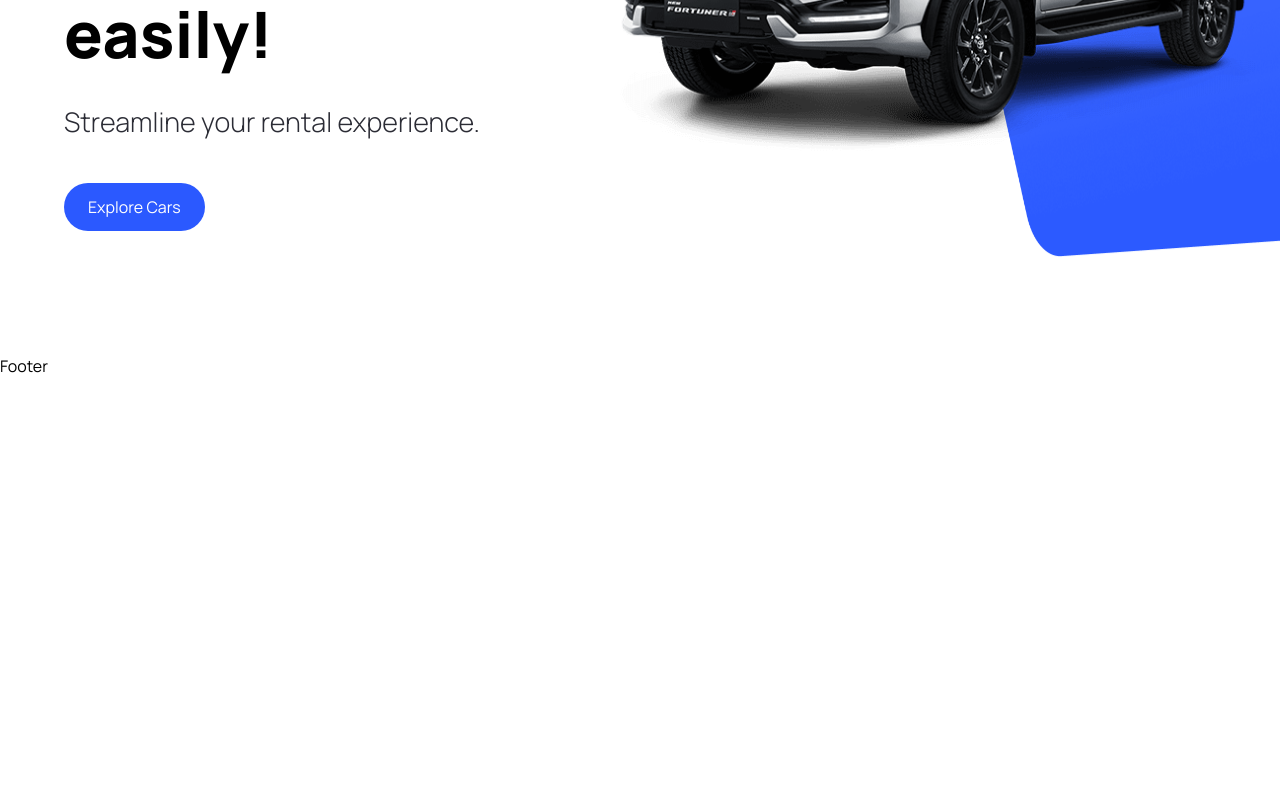
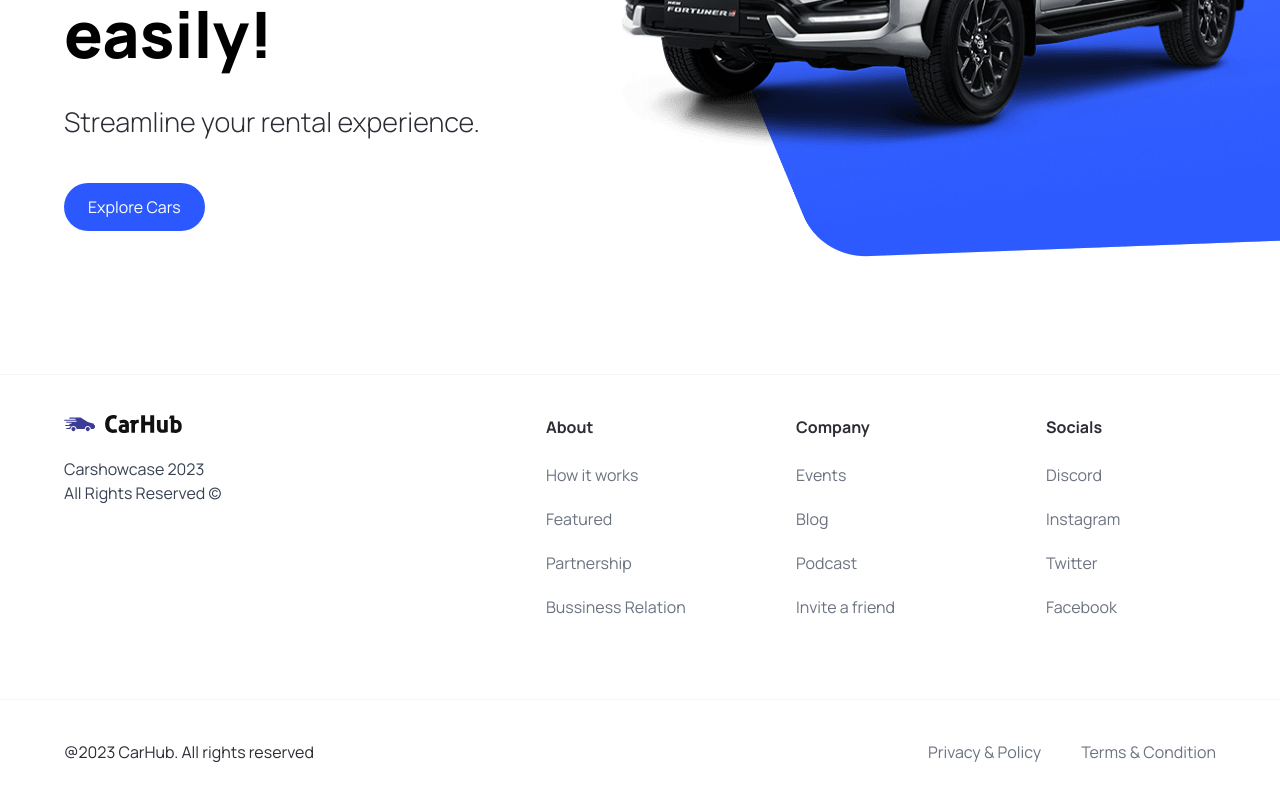
Before and after one commit to chanelmoreno/car_showcase, a Next.js app: page / in a window 1280 px wide. Shown: the part 446-1246 px from the top of the page. Before the commit the page ends 824 px from the top, so only its background shows below. Built offline with nearby package versions, Linux system fonts and the light colour scheme.

Commit message:
completed footer

```diff
--- a/components/Footer.tsx
+++ b/components/Footer.tsx
@@ -1,9 +1,52 @@
-import React from 'react'
+import Image from "next/image";
+import Link from "next/link";
 
-const Footer = () => {
-  return (
-    <div>Footer</div>
-  )
-}
+import { footerLinks } from "@constants";
 
-export default Footer
+const Footer = () => (
+  <footer className='flex flex-col text-black-100  mt-5 border-t border-gray-100'>
+    <div className='flex max-md:flex-col flex-wrap justify-between gap-5 sm:px-16 px-6 py-10'>
+      <div className='flex flex-col justify-start items-start gap-6'>
+        <Image src='/logo.svg' alt='logo' width={118} height={18} className='object-contain' />
+        <p className='text-base text-gray-700'>
+          Carshowcase 2023 <br />
+          All Rights Reserved &copy;
+        </p>
+      </div>
+
+      <div className="footer__links">
+        {footerLinks.map((item) => (
+          <div key={item.title} className="footer__link">
+            <h3 className="font-bold">{item.title}</h3>
+            <div className="flex flex-col gap-5">
+              {item.links.map((link) => (
+                <Link
+                  key={link.title}
+                  href={link.url}
+                  className="text-gray-500"
+                >
+                  {link.title}
+                </Link>
+              ))}
+            </div>
+          </div>
+        ))}
+      </div>
+    </div>
+
+    <div className='flex justify-between items-center flex-wrap mt-10 border-t border-gray-100 sm:px-16 px-6 py-10'>
+      <p>@2023 CarHub. All rights reserved</p>
+
+      <div className="footer__copyrights-link">
+        <Link href="/" className="text-gray-500">
+          Privacy & Policy
+        </Link>
+        <Link href="/" className="text-gray-500">
+          Terms & Condition
+        </Link>
+      </div>
+    </div>
+  </footer>
+);
+
+export default Footer;
--- a/components/Hero.tsx
+++ b/components/Hero.tsx
@@ -29,8 +29,8 @@
         <div className='hero__image-container'>
           <div className="hero__image">
             <Image  src="/hero.png" alt="hero" fill className='object-contain'/>
-            <div className="hero__image-overlay"></div>
           </div>
+          <div className="hero__image-overlay"></div>
 
         </div>
     </div>
--- /dev/null
+++ b/constants/index.ts
@@ -0,0 +1,101 @@
+export const manufacturers = [
+    "Acura",
+    "Alfa Romeo",
+    "Aston Martin",
+    "Audi",
+    "Bentley",
+    "BMW",
+    "Buick",
+    "Cadillac",
+    "Chevrolet",
+    "Chrysler",
+    "Citroen",
+    "Dodge",
+    "Ferrari",
+    "Fiat",
+    "Ford",
+    "GMC",
+    "Honda",
+    "Hyundai",
+    "Infiniti",
+    "Jaguar",
+    "Jeep",
+    "Kia",
+    "Lamborghini",
+    "Land Rover",
+    "Lexus",
+    "Lincoln",
+    "Maserati",
+    "Mazda",
+    "McLaren",
+    "Mercedes-Benz",
+    "MINI",
+    "Mitsubishi",
+    "Nissan",
+    "Porsche",
+    "Ram",
+    "Rolls-Royce",
+    "Subaru",
+    "Tesla",
+    "Toyota",
+    "Volkswagen",
+    "Volvo",
+  ];
+
+  export const yearsOfProduction = [
+    { title: "Year", value: "" },
+    { title: "2015", value: "2015" },
+    { title: "2016", value: "2016" },
+    { title: "2017", value: "2017" },
+    { title: "2018", value: "2018" },
+    { title: "2019", value: "2019" },
+    { title: "2020", value: "2020" },
+    { title: "2021", value: "2021" },
+    { title: "2022", value: "2022" },
+    { title: "2023", value: "2023" },
+  ];
+
+  export const fuels = [
+    {
+      title: "Fuel",
+      value: "",
+    },
+    {
+      title: "Gas",
+      value: "Gas",
+    },
+    {
+      title: "Electricity",
+      value: "Electricity",
+    },
+  ];
+
+  export const footerLinks = [
+    {
+      title: "About",
+      links: [
+        { title: "How it works", url: "/" },
+        { title: "Featured", url: "/" },
+        { title: "Partnership", url: "/" },
+        { title: "Bussiness Relation", url: "/" },
+      ],
+    },
+    {
+      title: "Company",
+      links: [
+        { title: "Events", url: "/" },
+        { title: "Blog", url: "/" },
+        { title: "Podcast", url: "/" },
+        { title: "Invite a friend", url: "/" },
+      ],
+    },
+    {
+      title: "Socials",
+      links: [
+        { title: "Discord", url: "/" },
+        { title: "Instagram", url: "/" },
+        { title: "Twitter", url: "/" },
+        { title: "Facebook", url: "/" },
+      ],
+    },
+  ];
```
